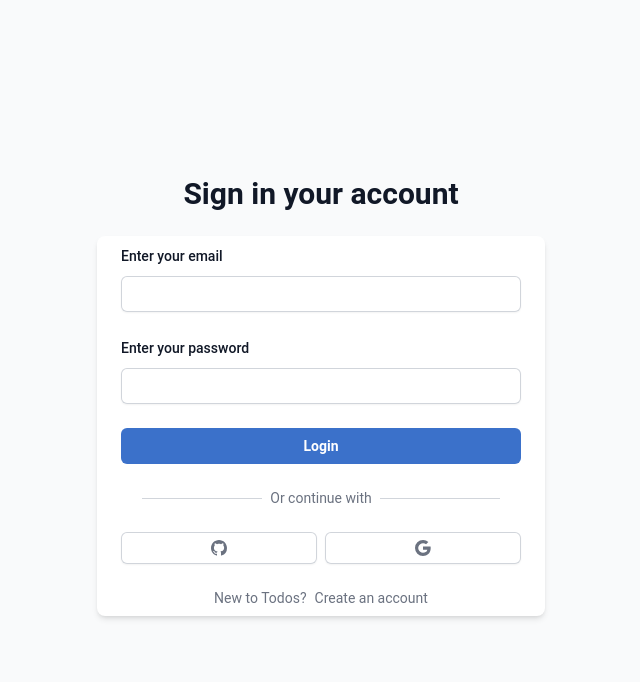
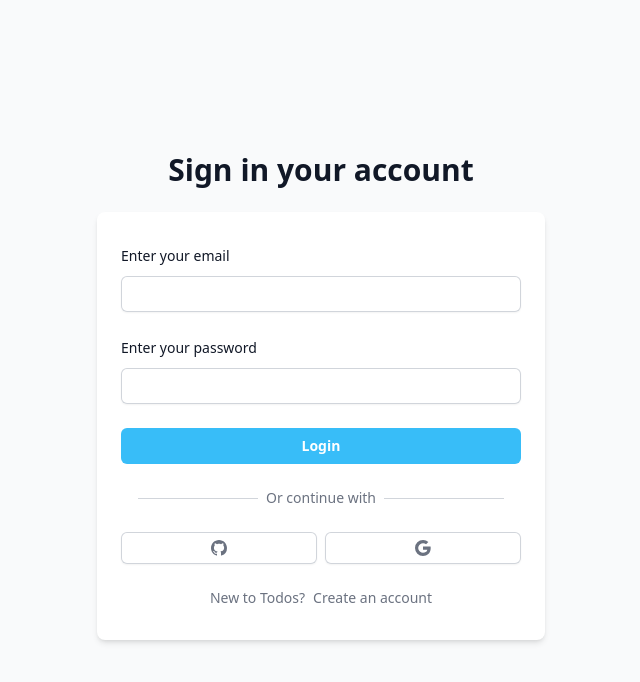
Before and after one commit to omkarkokil/Next-Note-App, a Next.js app: page / in a window 1280 px wide. Shown: the top 682 px of the page, without its empty margins (319-959 px from the left). Built offline with nearby package versions, Linux system fonts and the light colour scheme; no server answers.

Commit message:
loading added and update -1

```diff
--- a/src/app/layout.tsx
+++ b/src/app/layout.tsx
@@ -4,7 +4,6 @@ import type { Metadata } from "next";
 import { Inter } from "next/font/google";
 import ToastContext from "@/context/ToastContext";
 import { ThemeProvider } from "@/context/ThemeProvider";
-import "tw-elements/dist/css/tw-elements.min.css";
 
 const inter = Inter({ subsets: ["latin"] });
 
--- /dev/null
+++ b/src/app/loading.tsx
@@ -0,0 +1,12 @@
+import LoadingModal from "@/components/Modal/LoadingModal";
+import React from "react";
+
+const loading = () => {
+  return (
+    <>
+      <LoadingModal />
+    </>
+  );
+};
+
+export default loading;
--- a/src/app/notes/components/CreateNote.tsx
+++ b/src/app/notes/components/CreateNote.tsx
@@ -1,6 +1,6 @@
 "use client";
 
-import Modal from "@/components/Modal/Modal";
+import Modals from "@/components/Modal/Modal";
 import useModal from "@/hooks/useModal";
 import { useEffect } from "react";
 import { AiOutlinePlus } from "react-icons/ai";
@@ -31,7 +31,7 @@ const CreateNote = () => {
         </div>
       </div>
 
-      <Modal />
+      <Modals />
     </>
   );
 };
--- a/src/app/notes/components/Note.tsx
+++ b/src/app/notes/components/Note.tsx
@@ -79,6 +79,8 @@ const Note: FC<NoteProps> = ({ time, title, desc, id }) => {
             data-te-ripple-color="light"
           >
             <Button
+              type="button"
+              disabled={false}
               onClick={() => {
                 toggleModal(id, "note");
               }}
--- a/src/app/notes/page.tsx
+++ b/src/app/notes/page.tsx
@@ -4,6 +4,7 @@ import CreateNote from "./components/CreateNote";
 import getNotes from "../actions/getUserNotes";
 import getCurrentUser from "../actions/getCurrentUser";
 import Modal from "@/components/Modal/Modal";
+import LoadingModal from "@/components/Modal/LoadingModal";
 
 const page = async () => {
   const notes = await getNotes();
--- a/src/components/Button.tsx
+++ b/src/components/Button.tsx
@@ -38,15 +38,19 @@ const Button: FC<ButtonProps> = ({
         px-3
         py-2
         text-sm
-        hover:text-white
-        dark:text-white
         font-semibold
-      `,
+        focus-visible:outline
+          focus-visible:outline-2
+        focus-visible:outline-offset-2
+        `,
+          danger &&
+            "hover:text-white  hover:bg-rose-600 focus-visible:outline-rose-600",
           disabled && "opacity-50 cursor-default",
           fullwidth && "w-full",
-          danger && "hover:bg-danger focus-visible:outline-rose-600",
-          secondary && "text-gray-900 dark:bg-slate-50",
-          !secondary && !danger && "bg-primary text-white"
+          secondary ? "text-gray-900 dark:text-white" : "text-white",
+          !secondary &&
+            !danger &&
+            "bg-sky-400  hover:bg-sky-600 focus-visible:outline-sky-600"
         )}
       >
         {children}
--- /dev/null
+++ b/src/components/Modal/LoadingModal.tsx
@@ -0,0 +1,34 @@
+"use client";
+import "tw-elements/dist/css/tw-elements.min.css";
+const LoadingModal = () => {
+  return (
+    <div className="fixed z-50 bg-gray-700/50 dark:bg-gray-900/80 flex justify-center items-center  top-0 bottom-0 left-0 h-screen w-full">
+      <div
+        className="inline-block h-8 w-8 animate-[spinner-grow_0.75s_linear_infinite] rounded-full bg-current align-[-0.125em] text-primary opacity-0 motion-reduce:animate-[spinner-grow_1.3s_linear_infinite]"
+        role="status"
+      >
+        <span className="!absolute !-m-px !h-px !w-px !overflow-hidden !whitespace-nowrap !border-0 !p-0 ![clip:rect(0,0,0,0)]">
+          Loading...
+        </span>
+      </div>
+      <div
+        className="inline-block mx-2 h-8 w-8 animate-[spinner-grow_0.85s_linear_infinite] rounded-full bg-current align-[-0.125em] text-primary opacity-0 motion-reduce:animate-[spinner-grow_1.2s_linear_infinite]"
+        role="status"
+      >
+        <span className="!absolute !-m-px !h-px !w-px !overflow-hidden !whitespace-nowrap !border-0 !p-0 ![clip:rect(0,0,0,0)]">
+          Loading...
+        </span>
+      </div>
+      <div
+        className="inline-block h-8 w-8 animate-[spinner-grow_0.95s_linear_infinite] rounded-full bg-current align-[-0.125em] text-primary opacity-0 motion-reduce:animate-[spinner-grow_1.1s_linear_infinite]"
+        role="status"
+      >
+        <span className="!absolute !-m-px !h-px !w-px !overflow-hidden !whitespace-nowrap !border-0 !p-0 ![clip:rect(0,0,0,0)]">
+          Loading...
+        </span>
+      </div>
+    </div>
+  );
+};
+
+export default LoadingModal;
--- a/src/components/Modal/Modal.tsx
+++ b/src/components/Modal/Modal.tsx
@@ -9,6 +9,8 @@ import { useRouter } from "next/navigation";
 import useModal from "@/hooks/useModal";
 import { useGetNoteById, NoteData } from "@/hooks/useGetNoteById";
 import { Notes } from "@prisma/client";
+import "tw-elements/dist/css/tw-elements.min.css";
+import LoadingModal from "./LoadingModal";
 
 interface NoteId {
   onClose?: () => void;
@@ -37,16 +39,19 @@ const Modal: FC<NoteId> = ({ onClose }) => {
     if (!id) {
       setValue("title", "");
       setValue("desc", "");
+      setIsLoading(false);
       return;
     }
+
     setValue("title", data.title);
     setValue("desc", data.desc);
-  }, [id, data]);
+  }, [data, id]);
 
   const OnSubmit: SubmitHandler<FieldValues> = async (data) => {
     if (id === "" || id === undefined) {
       setIsLoading(true);
-      setValue("title ", "", { shouldValidate: true });
+      setValue("title", "", { shouldValidate: true });
+      setValue("desc", "", { shouldValidate: true });
       await axios
         .post("/api/notes", data)
         .then(() => {
@@ -59,8 +64,7 @@ const Modal: FC<NoteId> = ({ onClose }) => {
 
     if (id) {
       setIsLoading(true);
-      setValue("title", "", { shouldValidate: true });
-      setValue("desc", "", { shouldValidate: true });
+
       await axios
         .post(`/api/notes/${id}`, data)
         .then(() => {
@@ -74,6 +78,7 @@ const Modal: FC<NoteId> = ({ onClose }) => {
 
   return (
     <>
+      {isLoading && <LoadingModal />}
       <div
         data-te-modal-init
         className="fixed left-0 top-0 z-[1055] hidden h-full w-full overflow-y-auto overflow-x-hidden outline-none"
@@ -92,7 +97,8 @@ const Modal: FC<NoteId> = ({ onClose }) => {
                 className="text-xl font-medium leading-normal dark:text-gray-200 text-gray-700"
                 id="note-app"
               >
-                {variant === "form" && id ? "Edit Note" : "Add a Note"}
+                {(variant === "form" && id && "Edit Note") ||
+                  (!id && "Add a Note")}
                 {variant === "note" && data.title}
               </h5>
               <button
@@ -120,7 +126,7 @@ const Modal: FC<NoteId> = ({ onClose }) => {
             </div>
 
             {variant === "note" ? (
-              <div className="py-6 px-4 text-medium text-gray-300 text-[.9em]">
+              <div className="py-6 px-4 text-medium dark:text-gray-300 text-gray-600 text-[.9em]">
                 {data.desc}
               </div>
             ) : (
@@ -151,6 +157,7 @@ const Modal: FC<NoteId> = ({ onClose }) => {
                     type="button"
                     data-te-modal-dismiss
                     aria-label="Close"
+                    secondary
                     danger
                   >
                     Close
--- a/src/middleware.ts
+++ b/src/middleware.ts
@@ -2,8 +2,9 @@ import { withAuth } from "next-auth/middleware"
 
 export default withAuth({
     pages: {
-        signIn: "https://addit.vercel.app/"
-    }
+        signIn: "/",
+        // signIn: "https://addit.vercel.app",
+    },
 })
 
 export const config = ({
```
